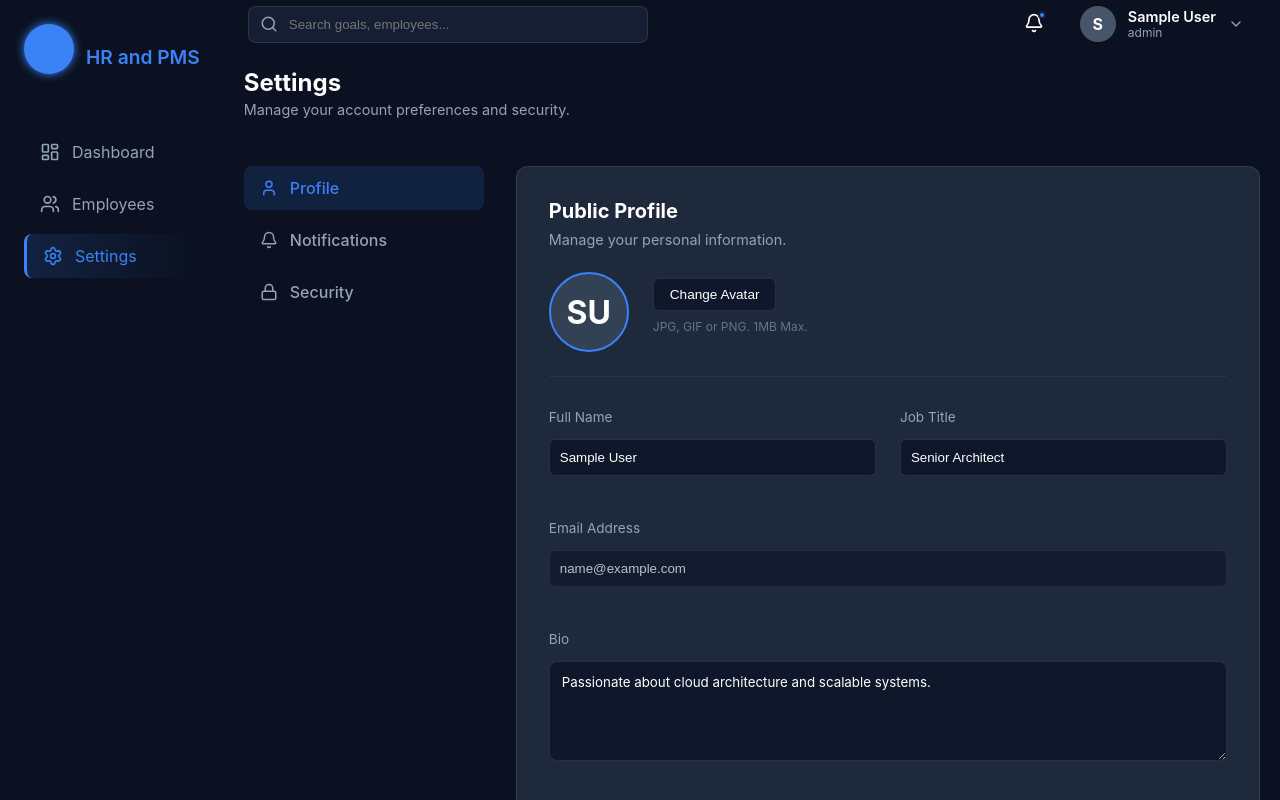
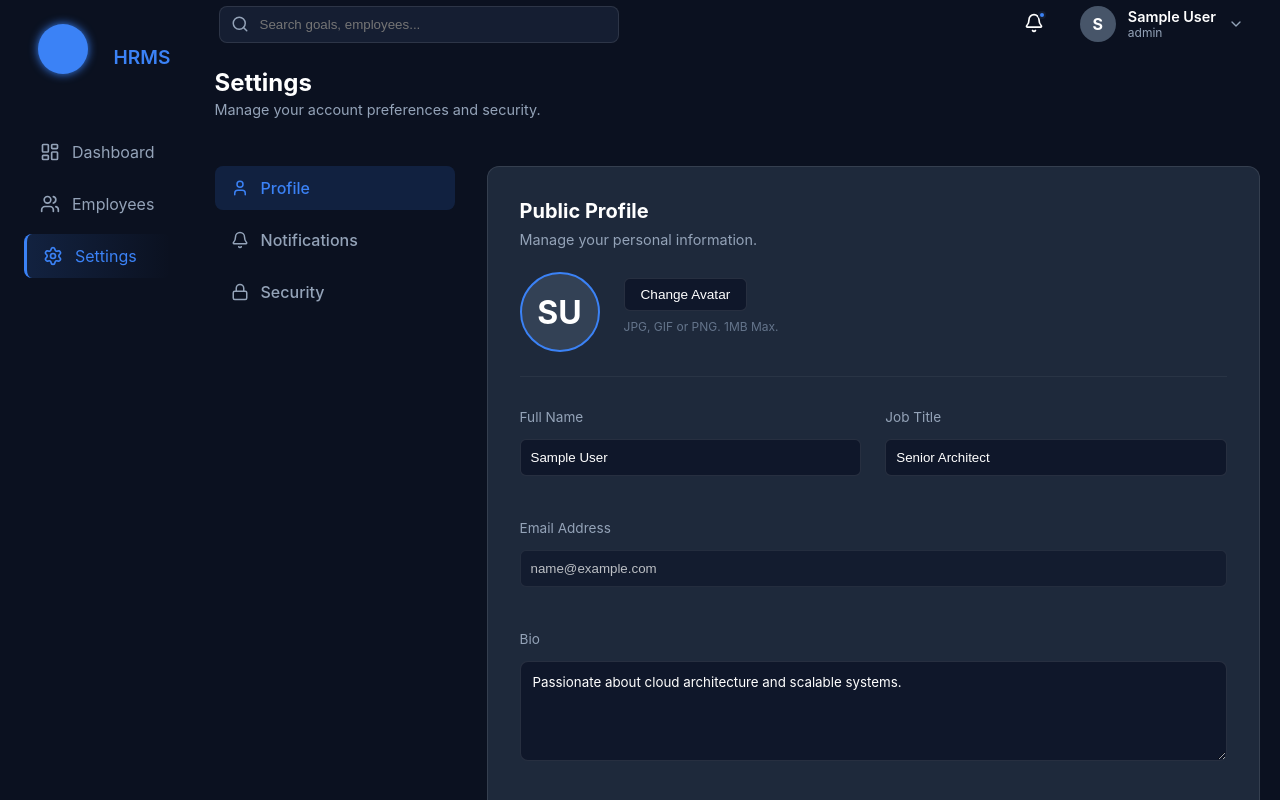
Before and after one commit to be-pratham/HR-and-Performance-Management-System, a React (Vite) app: page /settings in a window 1280 px wide. Built offline with nearby package versions, Linux system fonts and the light colour scheme; sample sign-in values are in the browser's storage.

Commit message:
fixed bugs

```diff
--- a/src/index.css
+++ b/src/index.css
@@ -1,14 +1,13 @@
 /* src/index.css */
 :root {
-  --bg-dark: #0B1120;       /* Deepest background (Main) */
-  --bg-card: #151e32;       /* Component background (Sidebar, Cards) */
+  --bg-dark: #0B1120;
+  --bg-card: #151e32;
   --text-main: #ffffff;
   --text-muted: #94a3b8;
-  --accent-blue: #3b82f6;   /* The bright blue */
+  --accent-blue: #3b82f6;
   --border-color: rgba(255, 255, 255, 0.1);
 }
 
-/* Classes must be OUTSIDE of :root */
 .badge-green {
   background: rgba(16, 185, 129, 0.2);
   color: #10b981;
--- a/src/layouts/Header.jsx
+++ b/src/layouts/Header.jsx
@@ -1,12 +1,12 @@
 import React, { useState } from 'react';
 import { Search, Bell, ChevronDown, LogOut, Settings, Trash2, CheckCheck } from 'lucide-react';
 import { useNavigate } from 'react-router-dom';
-import { useAuth } from '../context/AuthContext'; // 1. Import Auth Context
+import { useAuth } from '../context/AuthContext';
 import './Header.css';
 
 const Header = ({ onSearch }) => {
   const navigate = useNavigate();
-  const { logout, user } = useAuth(); // 2. Get logout function and user data
+  const { logout, user } = useAuth();
 
   const initialNotifications = [
     { id: 1, text: "New goal assigned by HR", time: "2m ago" },
@@ -48,8 +48,8 @@ const Header = ({ onSearch }) => {
 
   // 3. The Logout Handler
   const handleLogout = () => {
-    logout();             // Clear auth state
-    navigate('/login');   // Redirect to login page
+    logout();
+    navigate('/login');
   };
 
   return (
@@ -72,7 +72,6 @@ const Header = ({ onSearch }) => {
             {hasUnread && <span className="notification-dot"></span>}
           </button>
 
-          {/* Notification Dropdown */}
           {showNotifications && (
             <div className="dropdown-menu notifications-dropdown">
               <div className="dropdown-header">
@@ -115,15 +114,12 @@ const Header = ({ onSearch }) => {
           )}
         </div>
 
-        {/* User Profile Section */}
         <div className="action-wrapper">
           <div className="user-profile" onClick={toggleProfile}>
             <div className="avatar">
-                {/* Show first initial of user name or 'U' */}
                 {user?.name ? user.name.charAt(0) : 'U'}
             </div>
             <div className="user-info">
-              {/* 4. Display Real User Data */}
               <span className="name">{user?.name || 'User'}</span>
               <span className="role">{user?.role || 'Employee'}</span>
             </div>
@@ -143,7 +139,6 @@ const Header = ({ onSearch }) => {
               </div>
               <div className="dropdown-divider"></div>
 
-              {/* 5. Attach the Logout Handler here */}
               <div className="dropdown-item danger" onClick={handleLogout}>
                 <LogOut size={16} /> <span>Logout</span>
               </div>
--- a/src/layouts/Sidebar.jsx
+++ b/src/layouts/Sidebar.jsx
@@ -17,48 +17,14 @@ const Sidebar = () => {
       path: '/dashboard',
       icon: LayoutDashboard,
       label: 'Dashboard',
-      // No roles defined = visible to everyone
     },
 
-    // --- Admin & Manager Only ---
-    // {
-    //   path: '/approvals',
-    //   icon: ClipboardCheck,
-    //   label: 'Team Approvals',
-    //   allowedRoles: ['manager']
-    // },
-
-    // --- Admin Specific (Routes defined at bottom of AppRoutes) ---
     {
       path: '/employees',
       icon: Users,
       label: 'Employees',
       allowedRoles: ['admin']
     },
-    // {
-    //   path: '/attendance',
-    //   icon: Clock,
-    //   label: 'Attendance',
-    //   allowedRoles: ['admin']
-    // },
-    // {
-    //   path: '/compensation',
-    //   icon: DollarSign,
-    //   label: 'Compensation',
-    //   allowedRoles: ['admin']
-    // },
-    // {
-    //   path: '/announcements',
-    //   icon: Megaphone,
-    //   label: 'Announcements',
-    //   allowedRoles: ['admin']
-    // },
-    // {
-    //   path: '/policies',
-    //   icon: Book,
-    //   label: 'Policies',
-    //   allowedRoles: ['admin']
-    // },
 
     // --- Employee & Manager Specific ---
     {
@@ -73,40 +39,23 @@ const Sidebar = () => {
       label: 'Performance',
       allowedRoles: ['employee', 'manager']
     },
-    // {
-    //   path: '/leavepage',
-    //   icon: Calendar,
-    //   label: 'Leaves',
-    //   allowedRoles: ['employee', 'manager']
-    // },
+
     {
       path: '/feedback',
       icon: MessageSquare,
       label: 'Feedback',
       allowedRoles: ['employee', 'manager']
     },
-    // {
-    //   path: '/learning',
-    //   icon: GraduationCap,
-    //   label: 'Learning',
-    //   allowedRoles: ['employee', 'manager']
-    // },
-
-    // --- Common Settings ---
     {
       path: '/settings',
       icon: Settings,
       label: 'Settings',
-      // Visible to all roles per AppRoutes
     },
   ];
 
-  // Filter items based on the user's role
   const visibleItems = allMenuItems.filter((item) => {
-    // If no specific roles defined, show to everyone
     if (!item.allowedRoles) return true;
 
-    // Check if user's role is included in the allowed list
     return item.allowedRoles.includes(user?.role);
   });
 
@@ -114,8 +63,7 @@ const Sidebar = () => {
     <div className="sidebar">
       <div className="sidebar-logo">
         <div className="logo-circle"></div>
-        {/* Updated Title */}
-        <h2>HR and PMS</h2>
+        <h2>HRMS</h2>
       </div>
 
       <nav className="sidebar-menu">
--- a/src/main.jsx
+++ b/src/main.jsx
@@ -1,12 +1,12 @@
 import React from 'react'
 import ReactDOM from 'react-dom/client'
-import { BrowserRouter } from 'react-router-dom'; // <--- Import this
+import { BrowserRouter } from 'react-router-dom';
 import App from './App.jsx'
 import './index.css'
 
 ReactDOM.createRoot(document.getElementById('root')).render(
   <React.StrictMode>
-    <BrowserRouter> {/* <--- Wrap App with this */}
+    <BrowserRouter>
       <App />
     </BrowserRouter>
   </React.StrictMode>,
--- a/src/routes/ProtectedRoute.jsx
+++ b/src/routes/ProtectedRoute.jsx
@@ -1,26 +1,22 @@
 // src/components/ProtectedRoute.jsx
 import React, { useContext } from 'react';
 import { Navigate, Outlet } from 'react-router-dom';
-import { AuthContext } from '../context/AuthContext'; // Import your specific context
-
+import { AuthContext } from '../context/AuthContext';
 const ProtectedRoute = ({ allowedRoles }) => {
   const { user, loading } = useContext(AuthContext);
 
   if (loading) {
-    return <div>Loading...</div>; // Or a nice Spinner component
+    return <div>Loading...</div>;
   }
 
-  // 1. Check if user is logged in
   if (!user) {
     return <Navigate to="/login" replace />;
   }
 
-  // 2. Check if user has the required role (if specific roles are required)
   if (allowedRoles && !allowedRoles.includes(user.role)) {
     // User is logged in but doesn't have permission (e.g., Employee trying to access Admin Settings)
     return <Navigate to="/unauthorized" replace />;
   }
-
   // 3. If all checks pass, render the child routes
   return <Outlet />;
 };
--- a/src/routes/navigation.jsx
+++ b/src/routes/navigation.jsx
@@ -1,9 +1,8 @@
-// src/routes/navigation.jsx
 import DashboardIcon from '@mui/icons-material/Dashboard';
-import CheckCircleIcon from '@mui/icons-material/CheckCircle'; // For Approvals
-import TrackChangesIcon from '@mui/icons-material/TrackChanges'; // For Goals
-import RateReviewIcon from '@mui/icons-material/RateReview'; // For Feedback
-import SchoolIcon from '@mui/icons-material/School'; // For Learning
+import CheckCircleIcon from '@mui/icons-material/CheckCircle';
+import TrackChangesIcon from '@mui/icons-material/TrackChanges';
+import RateReviewIcon from '@mui/icons-material/RateReview';
+import SchoolIcon from '@mui/icons-material/School';
 import SettingsIcon from '@mui/icons-material/Settings';
 
 export const ROLES = {
@@ -29,7 +28,7 @@ export const navConfig = [
     title: 'Team Approvals',
     path: '/approvals',
     icon: <CheckCircleIcon />,
-    allowedRoles: [ROLES.ADMIN, ROLES.MANAGER], // Managers/Admins only
+    allowedRoles: [ROLES.ADMIN, ROLES.MANAGER],
   },
   {
     title: 'Feedback & Reviews',
@@ -47,6 +46,6 @@ export const navConfig = [
     title: 'Settings',
     path: '/settings',
     icon: <SettingsIcon />,
-    allowedRoles: [ROLES.ADMIN], // Admin only
+    allowedRoles: [ROLES.ADMIN],
   },
 ];
```
Also changed, not shown: src/App.css (+5 -5 lines), src/routes/AppRoutes.jsx (+1 -25 lines).
